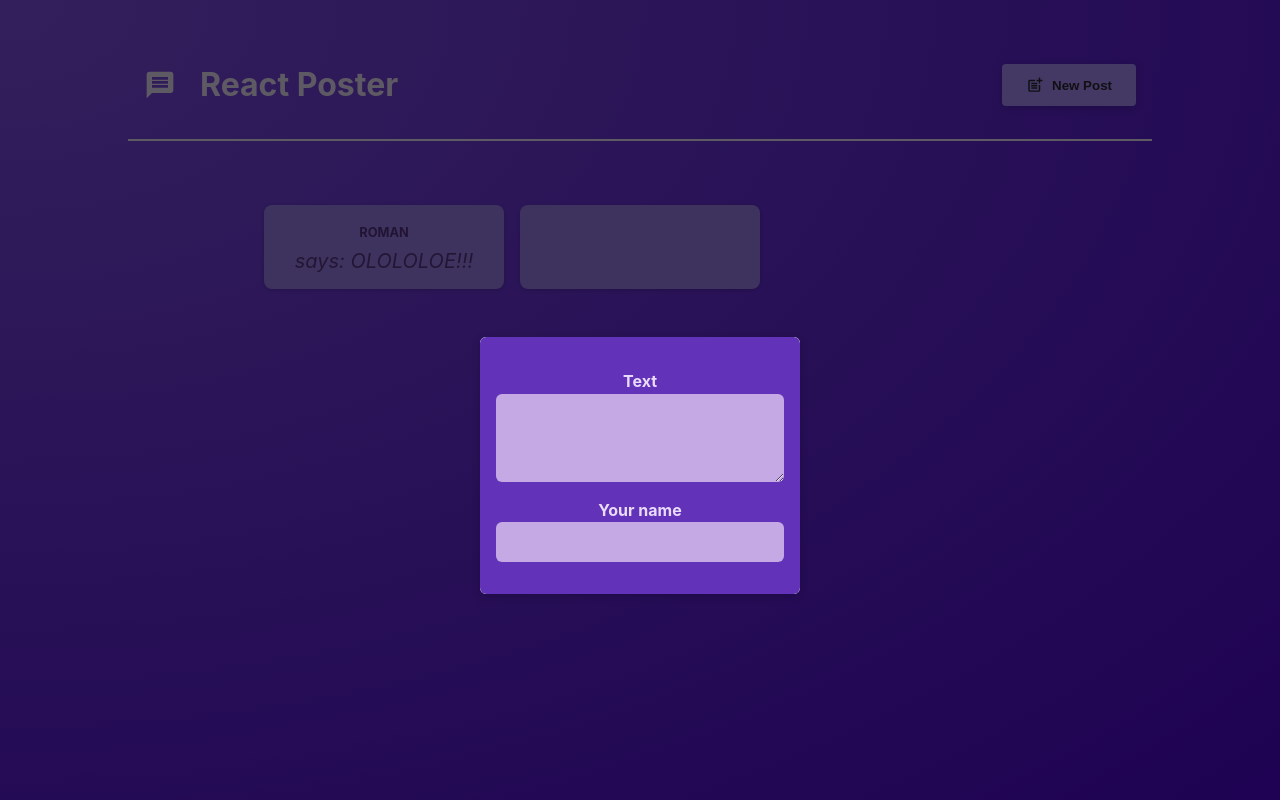
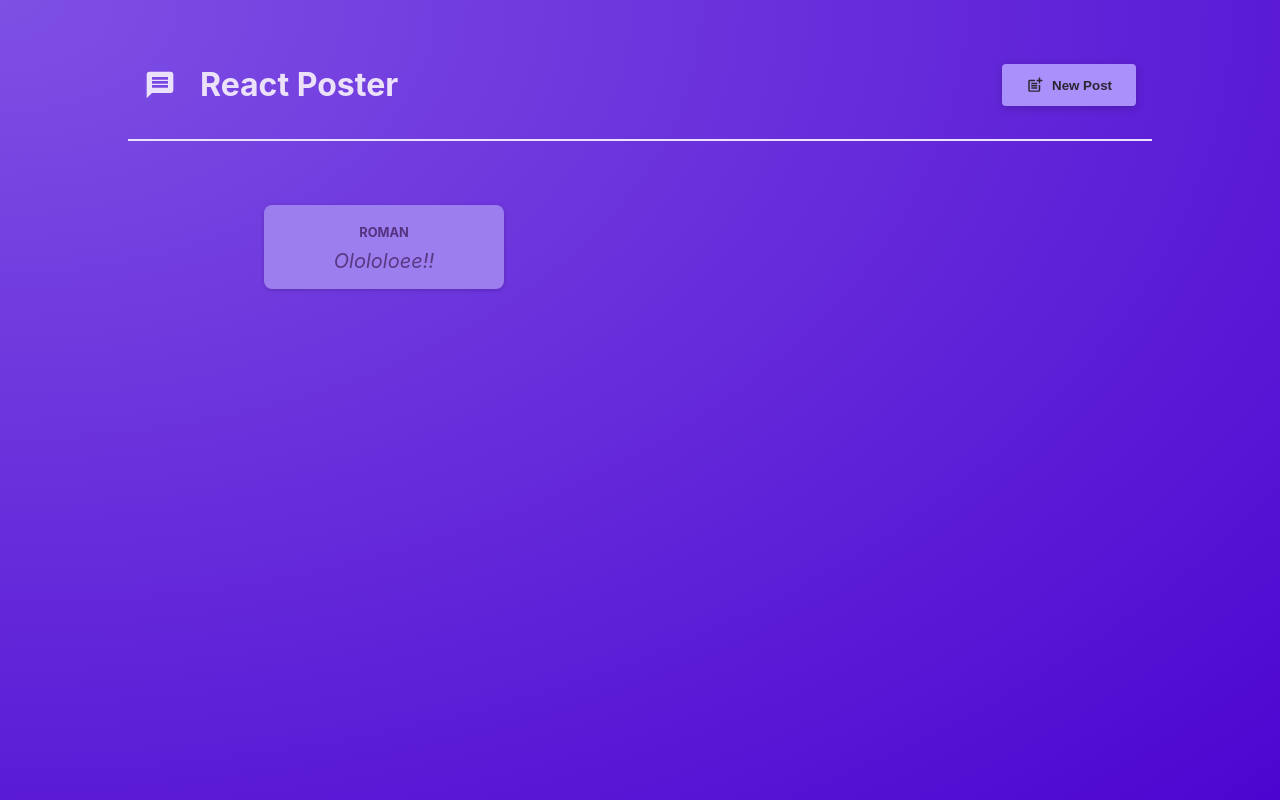
Before and after one commit to Romkalis/next15_learn, a React (Vite) app: page / in a window 1280 px wide. Built offline with nearby package versions, Linux system fonts and the light colour scheme.

Commit message:
Added buttons, refactored state in new post

```diff
--- a/src/App.jsx
+++ b/src/App.jsx
@@ -4,7 +4,7 @@ import { useState } from "react";
 
 function App() {
 
-  const [modalIsVisible, setModalIsVisible] = useState(true)
+  const [modalIsVisible, setModalIsVisible] = useState(false)
 
   const showModalHandler = () => {
     setModalIsVisible(true)
@@ -17,6 +17,7 @@ function App() {
   return (
     <>
       <MainHeader onCreatePost={showModalHandler}/>
+
       <main>
         <PostsList modalIsVisible={modalIsVisible} onCloseModal={closeModalHandler}/>
       </main>
--- a/src/components/NewPost.jsx
+++ b/src/components/NewPost.jsx
@@ -1,15 +1,23 @@
+import classes from './NewPost.module.css';
+import {useState} from "react";
 
-import classes from './NewPost.module.css';
+function NewPost({ onCancel,onPosted }) {
+  const [inputedText, setInputText] = useState("");
+  const [inputedName, setInputName] = useState("");
+  const changeTextHandler = (evt) => {
+    setInputText(evt.target.value);
+  };
+  const changeNameHandler = (evt) => {
+    setInputName(evt.target.value);
+  };
 
-function NewPost({
-    changeNameHandler,
-    changeTextHandler,
-    inputedText,
-    inputedName
-}) {
+  const handleSubmit = (e) => {
+    e.preventDefault()
+    onPosted(inputedName, inputedText)
+  }
 
   return (
-    <form className={classes.form}>
+    <form className={classes.form} onSubmit={handleSubmit}>
       <p>
         <label htmlFor="body">Text</label>
         <textarea onChange={changeTextHandler} id="body" required rows={3} value={inputedText}/>
@@ -18,6 +26,10 @@ function NewPost({
         <label htmlFor="name">Your name</label>
         <input onChange={changeNameHandler} type="text" id="name" required value={inputedName}/>
       </p>
+      <p className={classes.actions}>
+        <button>Add new post</button>
+        <button onClick={onCancel} type={"reset"}>Cancel</button>
+      </p>
     </form>
   );
 }
--- a/src/components/PostsList.jsx
+++ b/src/components/PostsList.jsx
@@ -8,31 +8,30 @@ import s from "./PostsList.module.css";
 
 const PostsList = ({modalIsVisible, onCloseModal}) => {
 
-  const [inputedText, setInputText] = useState("");
-  const [inputedName, setInputName] = useState("");
+  const [posts, setPosts] = useState([{
+    author: "Roman",
+    text: "Olololoee!!"
+  }])
 
-  const changeTextHandler = (evt) => {
-    setInputText(evt.target.value);
-  };
-  const changeNameHandler = (evt) => {
-    setInputName(evt.target.value);
-  };
-
+  const onPostSubmit = (name, text) => {
+    setPosts( prev => [...prev, {[name]: text}])
+  }
 
   return (
     <>
       <ul className={s.posts}>
-        <Post author={"Roman"} body={"says: OLOLOLOE!!!"} />
-        <Post author={inputedName} body={inputedText} />
+        {posts.map( post => <Post
+          author={post.author}
+          body={post.text}
+          key={post.text + post.author}
+        />)}
       </ul>
 
       {modalIsVisible &&
         <Modal onClose={onCloseModal}>
           <NewPost
-            inputedName={inputedName}
-            inputedText={inputedText}
-            changeNameHandler={changeNameHandler}
-            changeTextHandler={changeTextHandler}
+            onCancel={onCloseModal}
+            onPosted={onPostSubmit}
           />
         </Modal>
       }
```
